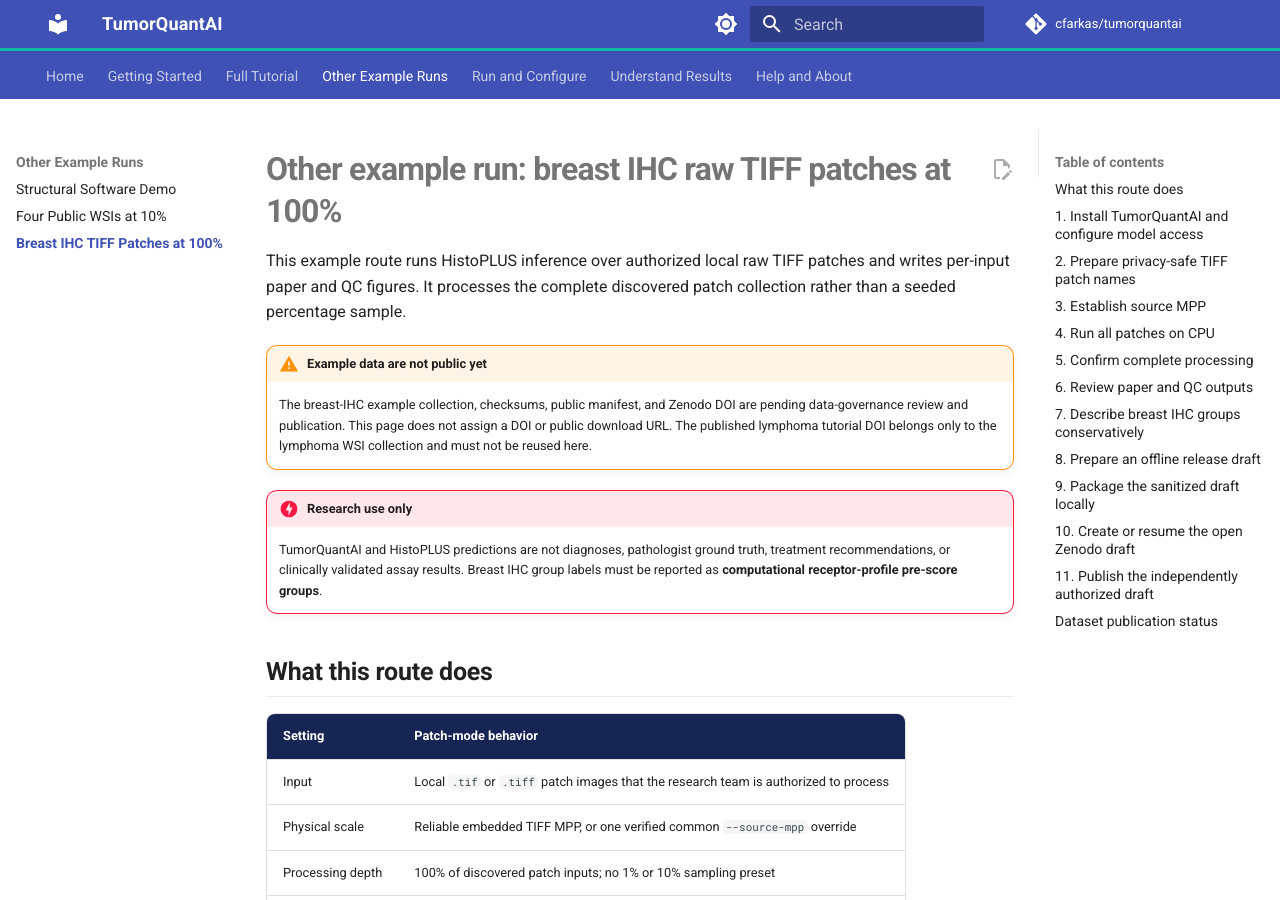
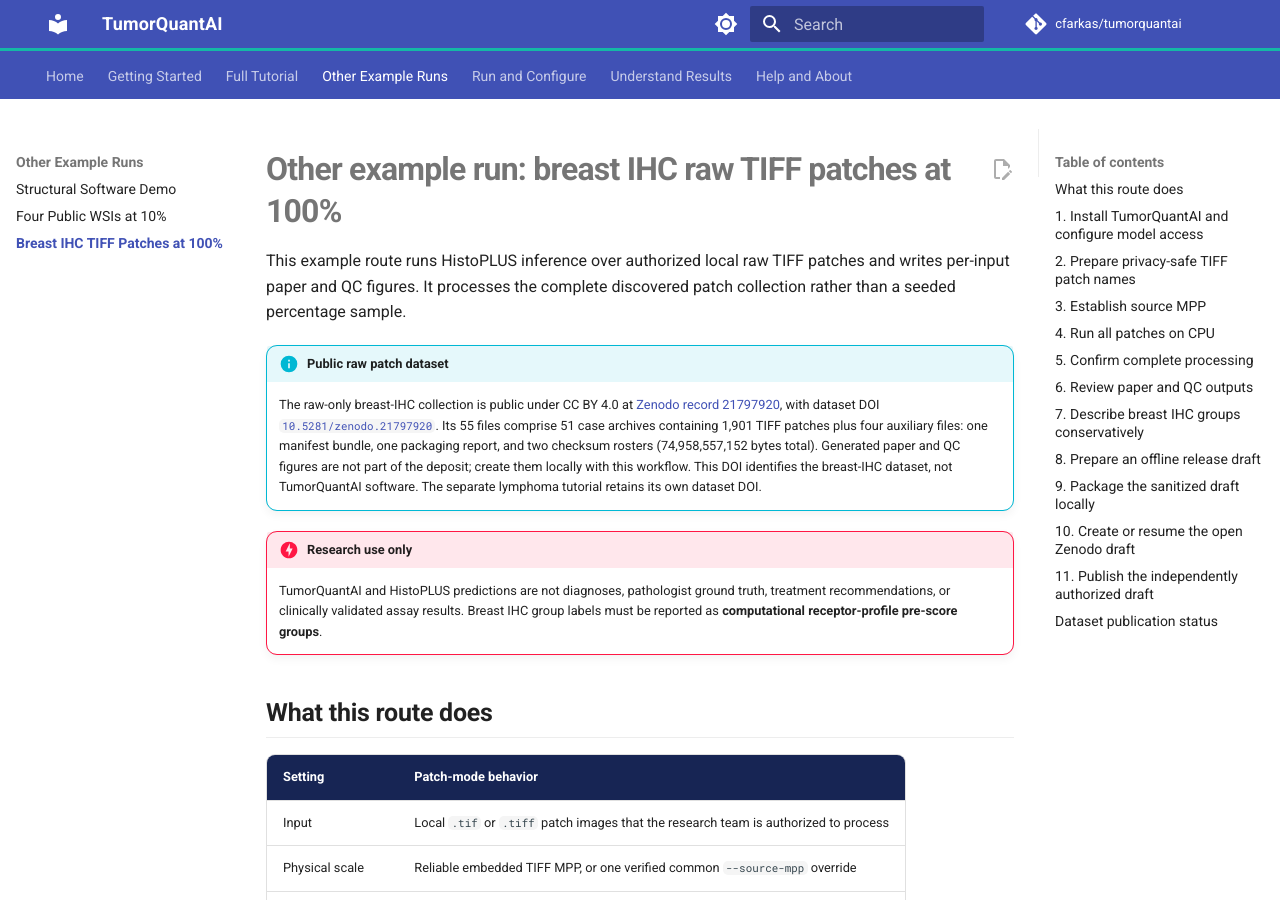
Before and after one commit to cfarkas/tumorquantai, an MkDocs documentation site: the page built from docs/tutorials/breast-ihc-patches.md, in a window 1280 px wide and 900 px high. Built offline with MkDocs 1.6.1 and Material for MkDocs 9.7.7, drawn with Linux system fonts in a browser that asks for light colours; comment, search, counter and statistics services are not loaded; some of the changed text lies outside the part shown.

Commit message:
Finalize public breast IHC dataset release

```diff
--- a/docs/tutorials/breast-ihc-patches.md
+++ b/docs/tutorials/breast-ihc-patches.md
@@ -4,11 +4,16 @@
 patches and writes per-input paper and QC figures. It processes the complete
 discovered patch collection rather than a seeded percentage sample.
 
-!!! warning "Example data are not public yet"
-    The breast-IHC example collection, checksums, public manifest, and Zenodo
-    DOI are pending data-governance review and publication. This page does not
-    assign a DOI or public download URL. The published lymphoma tutorial DOI
-    belongs only to the lymphoma WSI collection and must not be reused here.
+!!! info "Public raw patch dataset"
+    The raw-only breast-IHC collection is public under CC BY 4.0 at
+    [Zenodo record 21797920](https://zenodo.org/records/21797920), with dataset
+    DOI [`10.5281/zenodo.21797920`](https://doi.org/10.5281/zenodo.21797920).
+    Its 55 files comprise 51 case archives containing 1,901 TIFF patches plus
+    four auxiliary files: one manifest bundle, one packaging report, and two
+    checksum rosters (74,958,557,152 bytes total). Generated paper and QC
+    figures are not part of the deposit; create them locally with this
+    workflow. This DOI identifies the breast-IHC dataset, not TumorQuantAI
+    software. The separate lymphoma tutorial retains its own dataset DOI.
 
 !!! danger "Research use only"
     TumorQuantAI and HistoPLUS predictions are not diagnoses, pathologist
@@ -365,9 +370,11 @@
 
 The packager has no network, deposit, upload, or publication capability.
 Zenodo's default planning limits remain 50 GB and 100 files per record. The
-55-file cohort package is within the default file-count limit, but measured
-package size, any quota request, visible-pixel/privacy review, data-governance
-approval, and the publication decision remain pending.
+published cohort package contains exactly 55 files and 74,958,557,152 bytes, so
+it required additional record storage while remaining within the file-count
+limit. A new release still requires its own measured-size check, quota where
+needed, visible-pixel/privacy review, governance approval, and publication
+authorization.
 
 ## 10. Create or resume the open Zenodo draft
 
@@ -524,10 +531,13 @@
 
 ## Dataset publication status
 
-The future public example must not be documented as downloadable until its
-governance review, privacy review, manifest, checksums, repository metadata, and
-Zenodo record have been completed and verified together. Until then, use only
-authorized local TIFF patches and cite the TumorQuantAI software separately
-from any private dataset.
+The raw-only example is published under CC BY 4.0 at
+[Zenodo record 21797920](https://zenodo.org/records/21797920), dataset DOI
+[`10.5281/zenodo.21797920`](https://doi.org/10.5281/zenodo.21797920). The exact
+deposit contains 55 files: 51 case archives holding 1,901 TIFF patches, one
+manifest bundle, one packaging report, and two checksum rosters, totaling
+74,958,557,152 bytes. It does not contain the locally generated paper or QC
+figures. Cite this DOI only for the breast-IHC
+dataset and cite the TumorQuantAI software separately.
 
 The repository support folder is `examples/breast-ihc-patches/`.
```
Also changed, not shown: README.md (+10 -3 lines), docs/citation_research_use.md (+16 -0 lines), docs/reference/cli.md (+13 -6 lines), docs/reference/outputs.md (+13 -7 lines), 2 other files.
